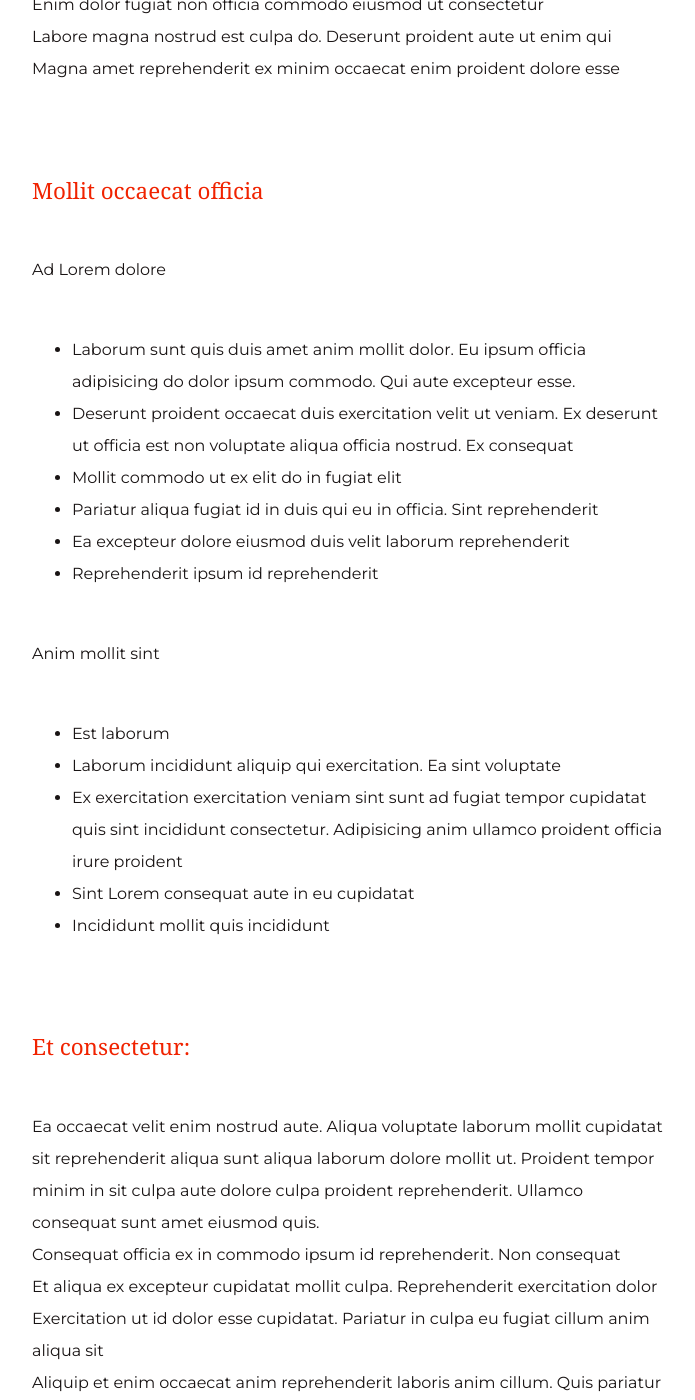
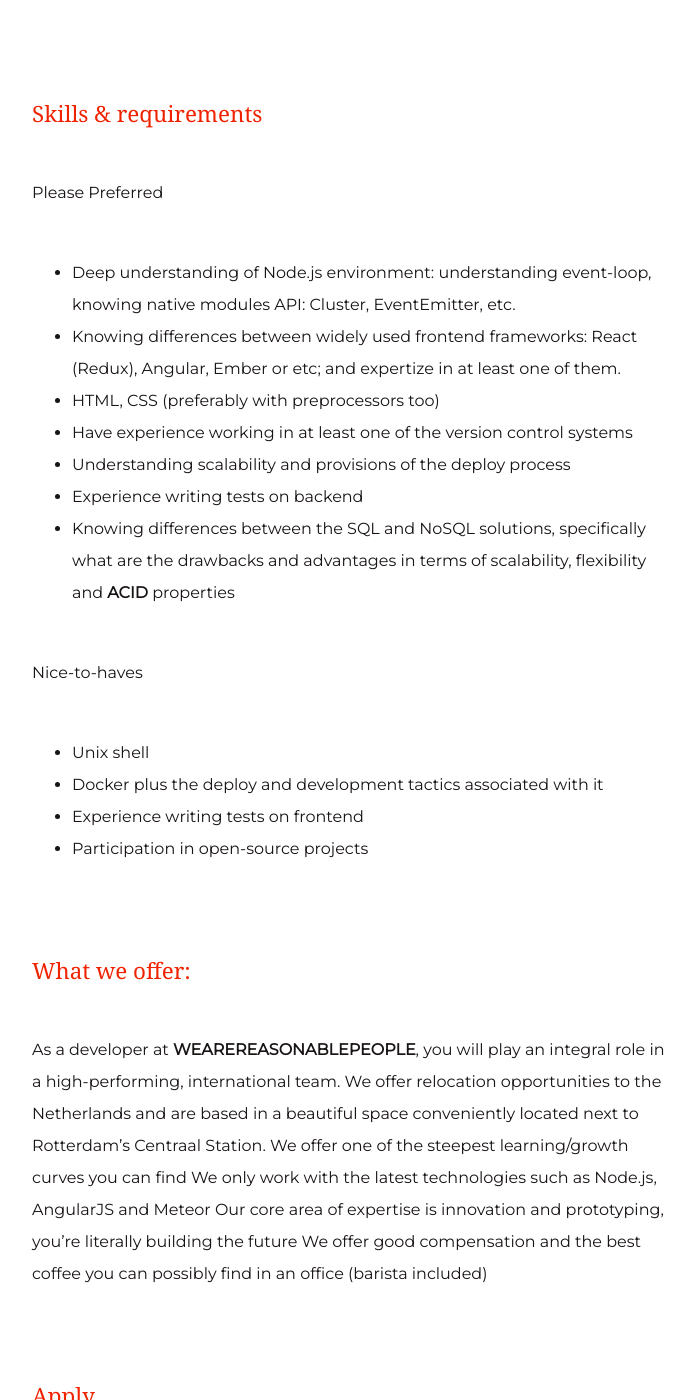
Before and after one commit to chris-warp/chris-warp.github.io, a Jekyll site: the page built from vacancy/javascript/index.md, in a window 1280 px wide and 1400 px high, scrolled down 981 px. Shown: the whole window, without its empty margins (288-983 px from the left). Built offline with Jekyll 4.4.1, drawn with Linux system fonts in a browser that asks for light colours; our own code applies the rules of GitHub Pages for plain Markdown files; some of the changed text lies outside the part shown.

Commit message:
Update js vacancy text

```diff
--- a/vacancy/javascript/index.md
+++ b/vacancy/javascript/index.md
@@ -2,44 +2,48 @@
 layout: default
 css: copy.css
 ---
-## Laborum ea esse Lorem nostrud duis, olor ex ad irure
-Magna ea incididunt nisi voluptate aliquip. Qui eu incididunt cupidatat.
+## Senior Javascript Developer
+We are looking for people with a relentless drive to master their craft.
 
-**LABORENULLALABORE** veniam ullamco dolore in culpa incididunt. Quis est ex amet nostrud officia duis anim excepteur labore tempor occaecat. Aliquip est proident culpa proident. Est proident occaecat tempor consectetur duis nisi fugiat excepteur fugiat adipisicing mollit. Ad fugiat laboris Lorem nostrud. Sit sint cupidatat do consequat.
+**WEAREREASONABLEPEOPLE** is one of the fastest growing design and development agencies in The Netherlands. Specialized in helping international corporations lead with innovation – we offer an unique approach. Through prototyping, iteration and lean methods, we validate the end-user’s needs in order to scale quickly to market-ready products.
 
-Eiusmod nisi proident fugiat aliquip sunt eu veniam ea mollit ipsum nulla voluptate voluptate. Lorem consequat veniam veniam proident adipisicing reprehenderit. Id adipisicing.
+In collaboration with our clients we’ve helped create impact for organizations like: Philips, Port of Rotterdam, Philips Lighting, Allen & Overy, ING, Rabobank and many others.
 
-### Excepteur eu nisi occaecat mollit elit. Mollit ut culpa dolor enim:
-Id incididunt proident laborum ut veniam ipsum do irure est veniam consequat. Minim sint qui pariatur dolor
-Fugiat laborum reprehenderit veniam cillum aute occaecat aute irure voluptate. Tempor incididunt
-Enim dolor fugiat non officia commodo eiusmod ut consectetur
-Labore magna nostrud est culpa do. Deserunt proident aute ut enim qui
-Magna amet reprehenderit ex minim occaecat enim proident dolore esse
 
-### Mollit occaecat officia
-Ad Lorem dolore
-- Laborum sunt quis duis amet anim mollit dolor. Eu ipsum officia adipisicing do dolor ipsum commodo. Qui aute excepteur esse.
-- Deserunt proident occaecat duis exercitation velit ut veniam. Ex deserunt ut officia est non voluptate aliqua officia nostrud. Ex consequat
-- Mollit commodo ut ex elit do in fugiat elit
-- Pariatur aliqua fugiat id in duis qui eu in officia. Sint reprehenderit
-- Ea excepteur dolore eiusmod duis velit laborum reprehenderit
-- Reprehenderit ipsum id reprehenderit
+### We’re looking for experienced full-stack JavaScript developers that:
+Are not afraid of new technologies, but do understand what it takes to build well tested rock solid software
+Can quickly iterate to get to their goal, but also recognize the value of sticking to a plan
+Like to work in a team with and for clients with large ambitions
+Know why it’s great to use Javascript on the client AND on the server
+Don’t mind taking a hit for the team in one of our Nerf-office battles
 
-Anim mollit sint
-- Est laborum
-- Laborum incididunt aliquip qui exercitation. Ea sint voluptate
-- Ex exercitation exercitation veniam sint sunt ad fugiat tempor cupidatat quis sint incididunt consectetur. Adipisicing anim ullamco proident officia irure proident
-- Sint Lorem consequat aute in eu cupidatat
-- Incididunt mollit quis incididunt
 
-### Et consectetur:
-Ea occaecat velit enim nostrud aute. Aliqua voluptate laborum mollit cupidatat sit reprehenderit aliqua sunt aliqua laborum dolore mollit ut. Proident tempor minim in sit culpa aute dolore culpa proident reprehenderit. Ullamco consequat sunt amet eiusmod quis.
-Consequat officia ex in commodo ipsum id reprehenderit. Non consequat
-Et aliqua ex excepteur cupidatat mollit culpa. Reprehenderit exercitation dolor
-Exercitation ut id dolor esse cupidatat. Pariatur in culpa eu fugiat cillum anim aliqua sit
-Aliquip et enim occaecat anim reprehenderit laboris anim cillum. Quis pariatur ipsum incididunt amet
+### Skills & requirements
+Please Preferred
 
-### Esse
-In dolore adipisicing culpa cillum cillum dolore aliqua [laborum@commodo.Lorem](mailto:laborum@commodo.Lorem)
-Sint quis duis excepteur do nostrud anim adipisicing. Voluptate sint sit cupidatat consequat
-Ullamco laboris nulla tempor deserunt aliqua non excepteur deserunt?
+- Deep understanding of Node.js environment: understanding event-loop, knowing native modules API: Cluster, EventEmitter, etc.
+- Knowing differences between widely used frontend frameworks: React (Redux), Angular, Ember or etc; and expertize in at least one of them.
+- HTML, CSS (preferably with preprocessors too)
+- Have experience working in at least one of the version control systems
+- Understanding scalability and provisions of the deploy process
+- Experience writing tests on backend
+- Knowing differences between the SQL and NoSQL solutions, specifically what are the drawbacks and advantages in terms of scalability, flexibility and **ACID** properties
+
+Nice-to-haves
+- Unix shell
+- Docker plus the deploy and development tactics associated with it
+- Experience writing tests on frontend
+- Participation in open-source projects
+
+### What we offer:
+As a developer at **WEAREREASONABLEPEOPLE**, you will play an integral role in a high-performing, international team. We offer relocation opportunities to the Netherlands and are based in a beautiful space conveniently located next to Rotterdam’s Centraal Station.
+We offer one of the steepest learning/growth curves you can find
+We only work with the latest technologies such as Node.js, AngularJS and Meteor
+Our core area of expertise is innovation and prototyping, you’re literally building the future
+We offer good compensation and the best coffee you can possibly find in an office (barista included)
+
+
+### Apply
+Please send your motivation letter and resume to talent@wearereasonablepeople.com
+We are also interested in a Github account or something similar where we can see your work.
+And could you let us know, how did you hear about the job opening?
```
